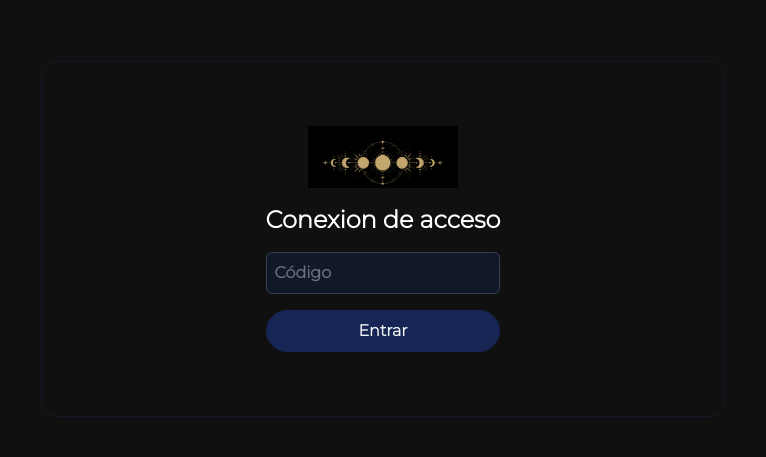
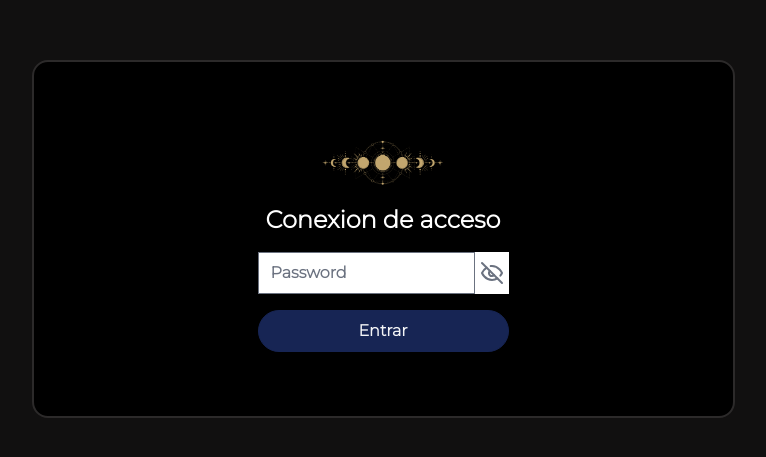
Before and after one commit to Maralena86/astro, a Next.js app: page / in a window 1280 px wide. Shown: the part 177-634 px from the top of the page, without its empty margins (257-1023 px from the left). Built offline with nearby package versions, Linux system fonts and the light colour scheme; a web font is replaced by a local one.

Commit message:
login changes

```diff
--- a/app/ui/global.css
+++ b/app/ui/global.css
@@ -24,3 +24,26 @@ body{
   max-width: 100%;
   border-radius: 10px;
 }
+.password-container {
+  position: relative;
+  margin-bottom: 20px;
+}
+
+.login-container{
+  background-color: black;
+  border: 2px solid rgb(44, 42, 42);
+}
+input {
+  background-color: gray;
+}
+
+.eye-icon {
+  background-color: white;
+  cursor: pointer;
+  display: flex;
+  align-items: center;
+  padding: 5px;
+}
+.eye-icon:hover{
+  opacity: 0.6;
+}
--- a/components/Access.tsx
+++ b/components/Access.tsx
@@ -2,18 +2,23 @@ import { SHA256 } from 'crypto-js';
 import Image from 'next/image';
 import { Dispatch, SetStateAction, useState } from 'react';
 import logo from '@/public/logo-nubia.png';
+import { EyeIcon, EyeOff} from 'lucide-react'
 
 export const Access = ({
   setAccess,
 }: {
   setAccess: Dispatch<SetStateAction<boolean>>;
 }) => {
-  const [code, setCode] = useState('0');
+  const [code, setCode] = useState('');
+  const [showPassword, setShowPassword] = useState(false);
   const handleClick = () => {
-  const hash = SHA256('Gradiva2024').toString()
+    console.log("Coucou kk")
+  const hash = SHA256(code).toString()
+
     if (
-      hash ===
-      'f1264fe082ef163498687cf3d9ba5f33ea3a56c46a22c83bd50d0c8cd2059e02'
+      // code === "Gradiva2024"
+      hash === 'f1264fe082ef163498687cf3d9ba5f33ea3a56c46a22c83bd50d0c8cd2059e02'
+
     ) {
       setAccess(true);
     } else {
@@ -21,26 +26,32 @@ export const Access = ({
     }
   }
 
+
+  const togglePasswordVisibility = () => {
+    setShowPassword(!showPassword);
+  };
+
+
   return (
     <div className="flex min-h-screen items-center justify-center">
-      <div className="min-h-1/2 bg-dark  rounded-2xl border border-gray-900">
+      <div className="min-h-1/2 login-container  rounded-2xl ">
         <div className="md:mx-34 mx-4 mx-auto flex flex-col  items-center space-y-4 py-16 font-semibold text-gray-500 sm:mx-24 lg:mx-56">
           <Image src={logo} alt={'logo'} width={150} />
           <h1 className="text-2xl text-white">Conexion de acceso</h1>
-          <input
-            className="w-full rounded-md border border-gray-700 bg-gray-900 p-2 "
-            placeholder="Código"
-            type="text"
-            onChange={(e) => {
-              e.preventDefault()
-              setCode(e.target.value)
-              }}
-            name="correo"
-            id=""
-          />
+          <div className='bg-white flex mb-4'>
+            <input
+              type={showPassword ? 'text' : 'password'}
+              value={code}
+              onChange={(e) => setCode(e.target.value)}
+              placeholder="Password"
+              />
+            <span className="eye-icon" onClick={togglePasswordVisibility}>
+              {showPassword ?  <EyeIcon/> : <EyeOff/>}
+            </span>
+          </div>
           <button
             className="w-full rounded-full border border-blue-950 bg-blue-950 p-2 font-bold text-gray-100 hover:bg-blue-800"
-            onClick={handleClick}
+            onClick={() => handleClick()}
           >
             Entrar
           </button>
--- a/package.json
+++ b/package.json
@@ -11,6 +11,7 @@
     "@tailwindcss/forms": "^0.5.7",
     "autoprefixer": "^10.4.16",
     "crypto-js": "^4.2.0",
+    "lucide-react": "^0.293.0",
     "next": "^14.0.2",
     "postcss": "8.4.31",
     "react": "18.2.0",
```
Also changed, not shown: 1 other file (tests, documents, lock files or other folders).
